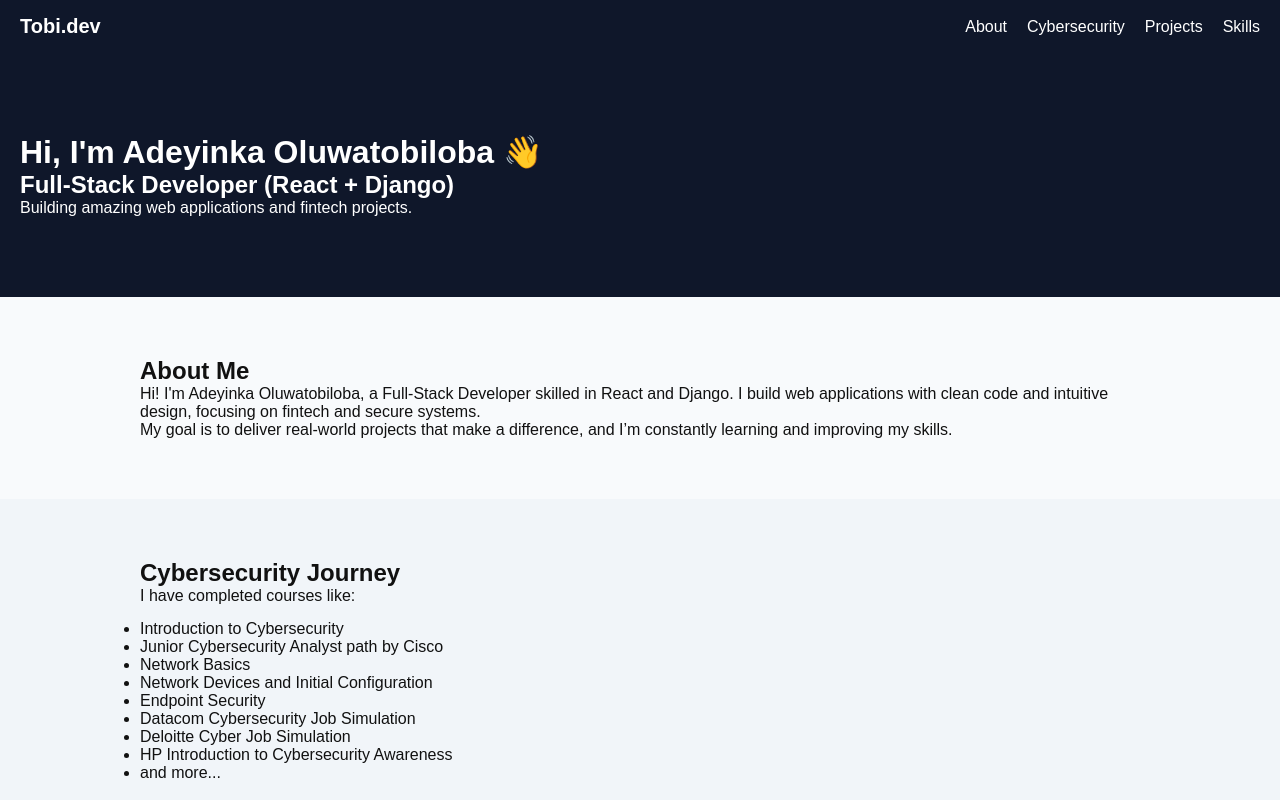
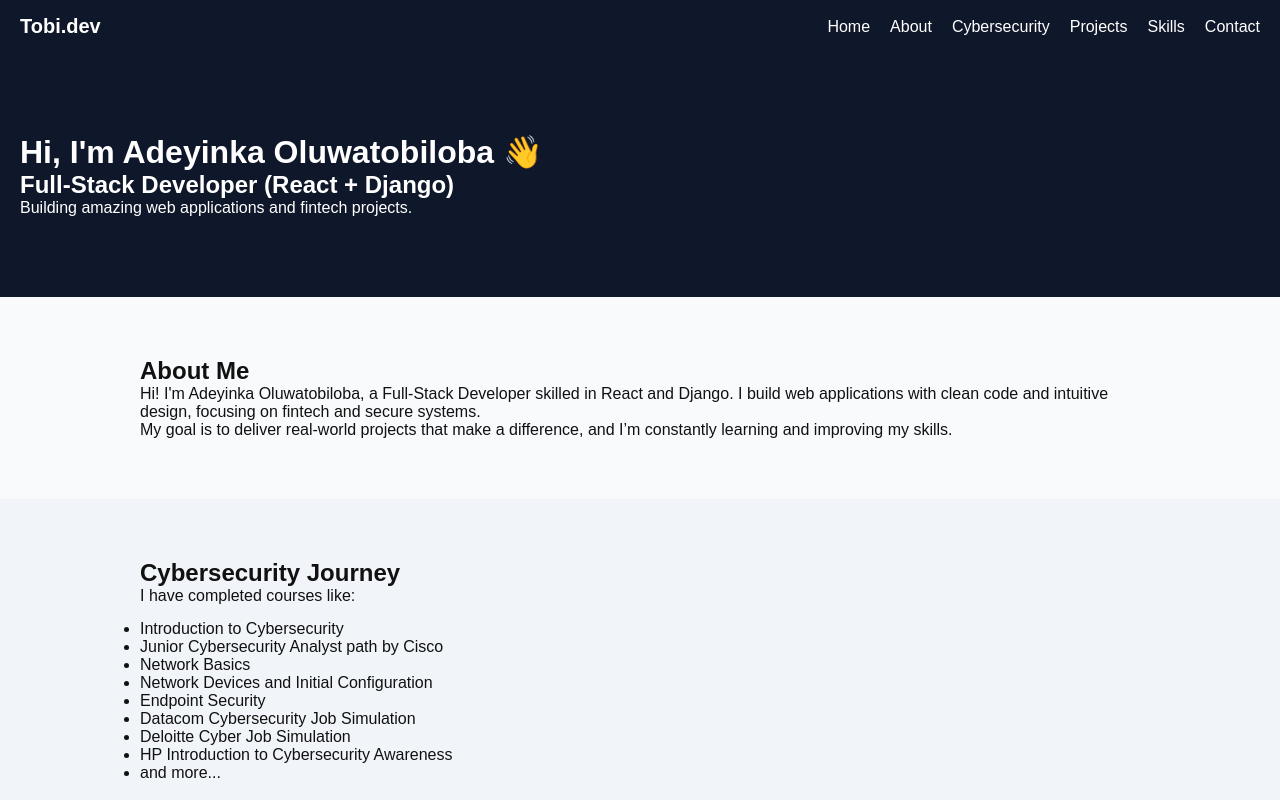
Before and after one commit to Tobiscus100/portfolio-website, a React (Create React App) app: page / in a window 1280 px wide. Shown: the top 800 px of the page. Built offline with nearby package versions, Linux system fonts and the light colour scheme.

Commit message:
Update navbar with home and contact sections

```diff
--- a/src/App.css
+++ b/src/App.css
@@ -131,3 +131,6 @@ a:hover {
     right: 0;
   }
 }
+html {
+  scroll-behavior: smooth;
+}
--- a/src/App.jsx
+++ b/src/App.jsx
@@ -10,7 +10,7 @@ function App() {
   return (
     <div className="App">
       <Navbar />
-      <header className="hero">
+      <header id="home" className="hero">
         <h1>Hi, I'm Adeyinka Oluwatobiloba 👋</h1>
         <h2>Full-Stack Developer (React + Django)</h2>
         <p>Building amazing web applications and fintech projects.</p>
@@ -32,6 +32,10 @@ function App() {
 <section id="skills" className="alt">
   <Skills />
 </section>
+<section id="contact">
+  <h2>Contact</h2>
+  <p>You can reach me via email or GitHub.</p>
+</section>
       </main>
 
     </div>
--- a/src/components/Navbar.jsx
+++ b/src/components/Navbar.jsx
@@ -16,10 +16,38 @@ function Navbar() {
       </div>
 
       <ul className={`nav-links ${open ? "open" : ""}`}>
-        <li><a href="#about" onClick={toggleMenu}>About</a></li>
-        <li><a href="#cybersecurity" onClick={toggleMenu}>Cybersecurity</a></li>
-        <li><a href="#projects" onClick={toggleMenu}>Projects</a></li>
-        <li><a href="#skills" onClick={toggleMenu}>Skills</a></li>
+        <ul className={`nav-links ${open ? "open" : ""}`}>
+          <li>
+            <a href="#home" onClick={toggleMenu}>
+              Home
+            </a>
+          </li>
+          <li>
+            <a href="#about" onClick={toggleMenu}>
+              About
+            </a>
+          </li>
+          <li>
+            <a href="#cybersecurity" onClick={toggleMenu}>
+              Cybersecurity
+            </a>
+          </li>
+          <li>
+            <a href="#projects" onClick={toggleMenu}>
+              Projects
+            </a>
+          </li>
+          <li>
+            <a href="#skills" onClick={toggleMenu}>
+              Skills
+            </a>
+          </li>
+          <li>
+            <a href="#contact" onClick={toggleMenu}>
+              Contact
+            </a>
+          </li>
+        </ul>
       </ul>
     </nav>
   );
```
